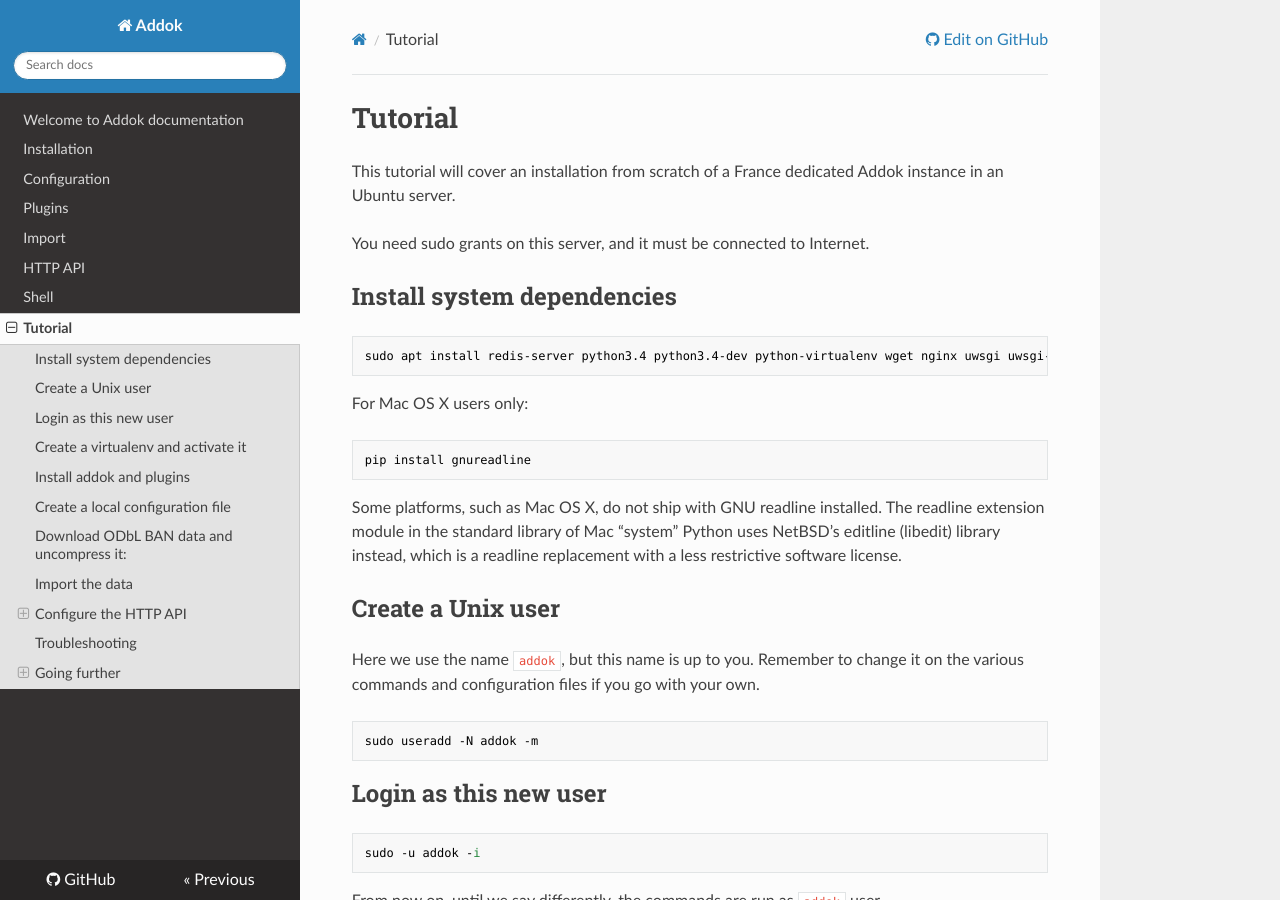
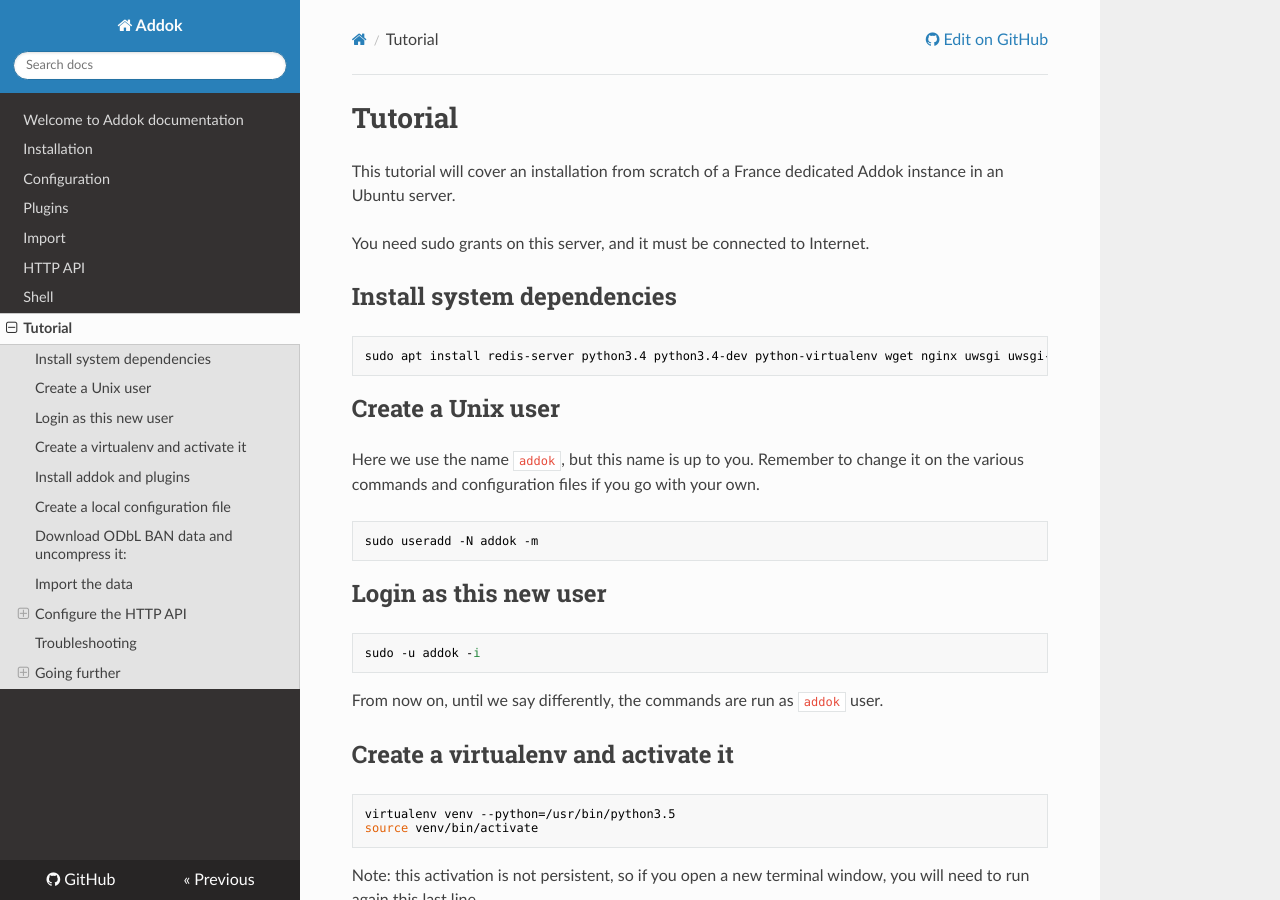
Before and after one commit to addok/addok, an MkDocs documentation site: the page built from docs/tutorial.md, in a window 1280 px wide and 900 px high. Built offline with MkDocs 1.6.1, drawn with Linux system fonts in a browser that asks for light colours; nearby versions of some CDN libraries; old or Windows-style settings are respelled for this version of MkDocs.

Commit message:
Fix #171 add gnureadline to requirements for OSX users

```diff
--- a/docs/tutorial.md
+++ b/docs/tutorial.md
@@ -9,11 +9,6 @@
 
     sudo apt install redis-server python3.4 python3.4-dev python-virtualenv wget nginx uwsgi uwsgi-plugin-python3 bzip2
 
-  For Mac OS X users only:
-
-    pip install gnureadline
-
-  Some platforms, such as Mac OS X, do not ship with GNU readline installed. The readline extension module in the standard library of Mac “system” Python uses NetBSD’s editline (libedit) library instead, which is a readline replacement with a less restrictive software license.
 
 ## Create a Unix user
 
--- a/setup.py
+++ b/setup.py
@@ -32,6 +32,8 @@
 
 with open('requirements.txt', encoding='utf-8') as reqs:
     install_requires = [l for l in reqs.read().split('\n') if is_pkg(l)]
+    if sys.platform == 'darwin':
+        install_requires.append('gnureadline==6.3.3')
 
 try:
     from Cython.Distutils import build_ext
```
